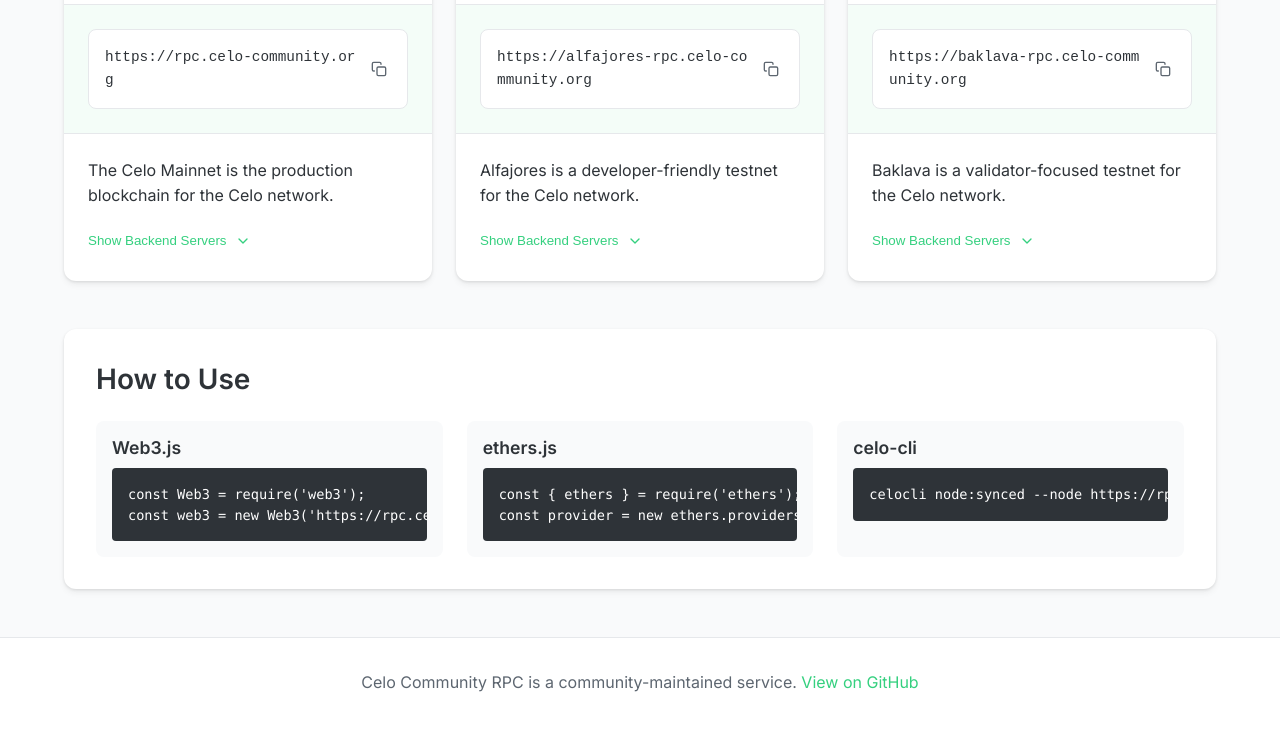
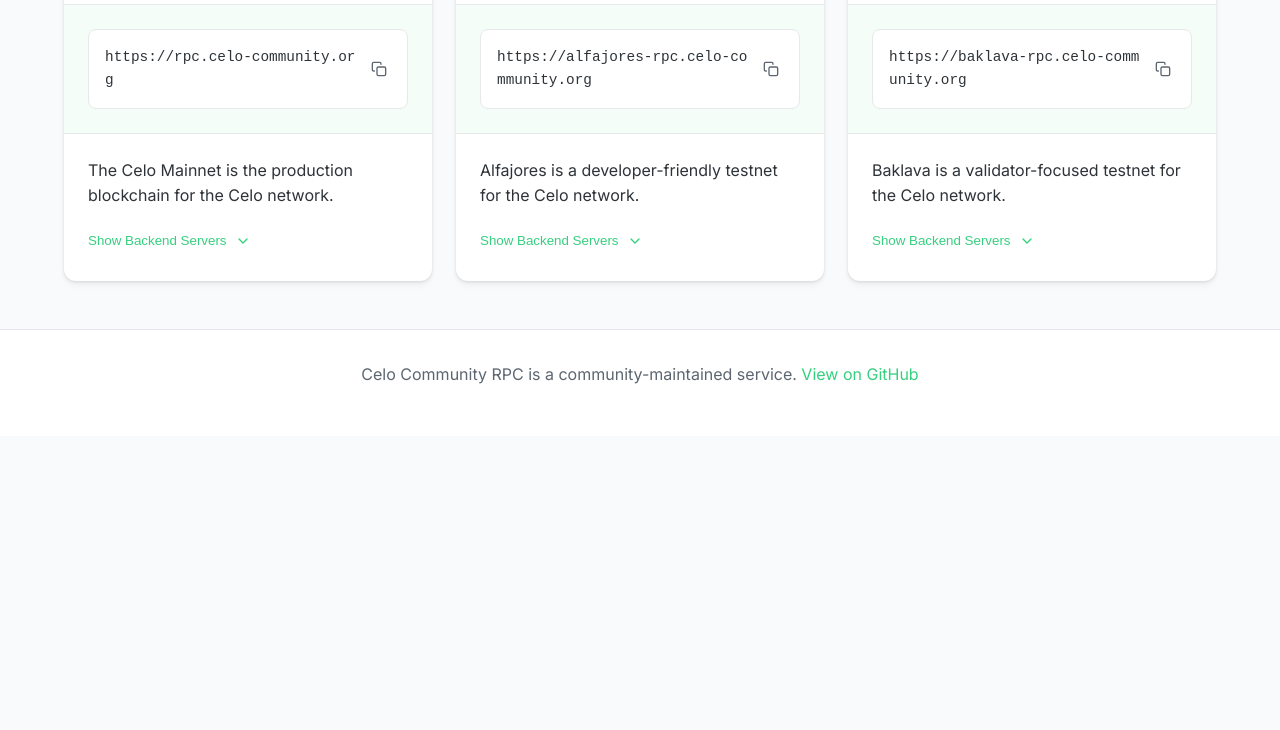
Before and after one commit to atweb3-io/celo-community-rpc, a plain HTML site: page index.html in a window 1280 px wide. Shown: the part 302-1032 px from the top of the page. After the commit the page ends 800 px from the top, so only its background shows below. Drawn offline with Linux system fonts and the light colour scheme.

Commit message:
Deploying to gh-pages from @ atweb3-io/celo-community-rpc@2c2e71c9e3ffa14b668b4164e141485b2f9f943d 🚀

```diff
--- a/index.html
+++ b/index.html
@@ -129,25 +129,6 @@
             </div>
         </section>
 
-        <section class="usage-section">
-            <h2>How to Use</h2>
-            <div class="usage-examples">
-                <div class="usage-example">
-                    <h3>Web3.js</h3>
-                    <pre><code>const Web3 = require('web3');
-const web3 = new Web3('https://rpc.celo-community.org');</code></pre>
-                </div>
-                <div class="usage-example">
-                    <h3>ethers.js</h3>
-                    <pre><code>const { ethers } = require('ethers');
-const provider = new ethers.providers.JsonRpcProvider('https://rpc.celo-community.org');</code></pre>
-                </div>
-                <div class="usage-example">
-                    <h3>celo-cli</h3>
-                    <pre><code>celocli node:synced --node https://rpc.celo-community.org</code></pre>
-                </div>
-            </div>
-        </section>
     </main>
 
     <footer>
```
